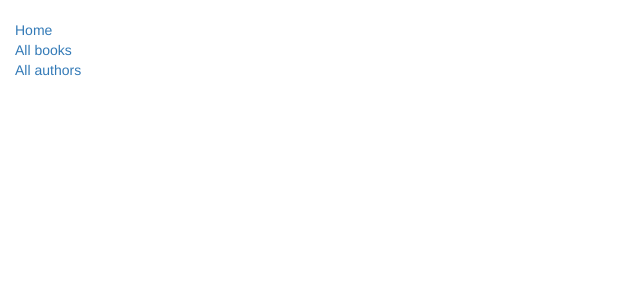
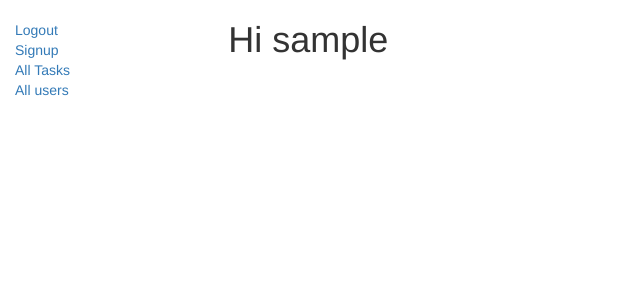
Before and after one commit to Anubhav722/todo-list, a Django app: page / in a window 1280 px wide. Shown: the top 300 px of the page, without its empty margins (0-640 px from the left). Run offline with Django 3.2, Linux system fonts and the light colour scheme; the visitor is signed in with stand-in values (Sample User, id 1); some libraries are stand-ins or nearby versions.

Commit message:
add changes to base template

```diff
--- a/task_app/task/urls.py
+++ b/task_app/task/urls.py
@@ -6,10 +6,11 @@ from task import views
 
 urlpatterns = [
     url(r'^$', views.home, name='home'),
-    url(r'^signup/$', views.signup, name='signup'),
+    url(r'^signup/$', views.SignUp.as_view(), name='signup'),
     url(r'^task/$', views.TaskList.as_view(), name='task'),
     url(r'^detail/(?P<pk>\d+)/$', views.TaskDetail.as_view(), name='detail'),
     url(r'^create/$', views.TaskCreate.as_view(), name='create'),
     url(r'^update/(?P<pk>\d+)/$', views.TaskUpdate.as_view(), name='update'),
     url(r'^delete/(?P<pk>\d+)/$', views.TaskDelete.as_view(), name='delete'),
+    url(r'users/$', views.UserList.as_view(), name='users')
 ]
--- a/task_app/task/views.py
+++ b/task_app/task/views.py
@@ -5,7 +5,7 @@ from django.views.generic import ListView, DetailView
 from django.views.generic.edit import CreateView, UpdateView, DeleteView
 from django.urls import reverse_lazy
 from django.contrib.auth.mixins import LoginRequiredMixin
-
+from django.contrib.auth.models import User
 
 from task.models import Task
 # Create your views here.
@@ -16,19 +16,10 @@ def home(request):
     return render(request, 'base.html', {})
 
 
-def signup(request):
-    if request.method == 'POST':
-        form = UserCreationForm(request.POST)
-        if form.is_valid():
-            form.save()
-            username = form.cleaned_data.get('username')
-            raw_password = form.cleaned_data.get('password1')
-            user = authenticate(username=username, password=raw_password)
-            login(request, user)
-            return redirect('task:home')
-    else:
-        form = UserCreationForm()
-    return render(request, 'signup.html', {'form': form})
+class SignUp(CreateView):
+    form_class = UserCreationForm
+    success_url = reverse_lazy('login')
+    template_name = 'signup.html'
 
 
 class TaskList(ListView):
@@ -37,6 +28,11 @@ class TaskList(ListView):
 
     def get_queryset(self):
         return Task.objects.filter(hidden=False)
+
+
+class UserList(ListView):
+    model = User
+    template_name = 'user_list.html'
 
 
 class TaskDetail(DetailView):
--- a/task_app/task_app/settings.py
+++ b/task_app/task_app/settings.py
@@ -122,4 +122,4 @@ STATIC_ROOT = os.path.join(BASE_DIR, 'staticfiles')
 
 STATIC_URL = '/static/'
 
-LOGIN_REDIRECT_URL = '/'
+LOGIN_REDIRECT_URL = '/task/'
--- a/task_app/templates/base.html
+++ b/task_app/templates/base.html
@@ -22,13 +22,23 @@
       <div class="col-sm-2">
       {% block sidebar %}
       <ul class="sidebar-nav">
-          <li><a href="{% url 'login' %}">Home</a></li>
-          <li><a href="">All books</a></li>
-          <li><a href="">All authors</a></li>
+          {% if request.user.is_authenticated %}
+            <li><a href="{% url 'logout' %}">Logout</a></li>
+          {% else %}
+            <li><a href="{% url 'login' %}">Login</a></li>
+          {% endif %}
+          <li><a href="{% url 'task:signup' %}">Signup</a></li>
+          <li><a href="{% url 'task:task' %}">All Tasks</a></li>
+          <li><a href="{% url 'task:users' %}">All users</a></li>
       </ul>
      {% endblock %}
       </div>
       <div class="col-sm-10 ">
+      {% block user %}
+        {% if request.user.is_authenticated %}
+          <h1>Hi {{ request.user }}</h1>
+        {% endif %}
+      {% endblock %}
       {% block content %}{% endblock %}
       </div>
     </div>
```
Also changed, not shown: task_app/templates/task_detail.html (+6 -3 lines), task_app/templates/user_list.html (added, +9 -0 lines).
